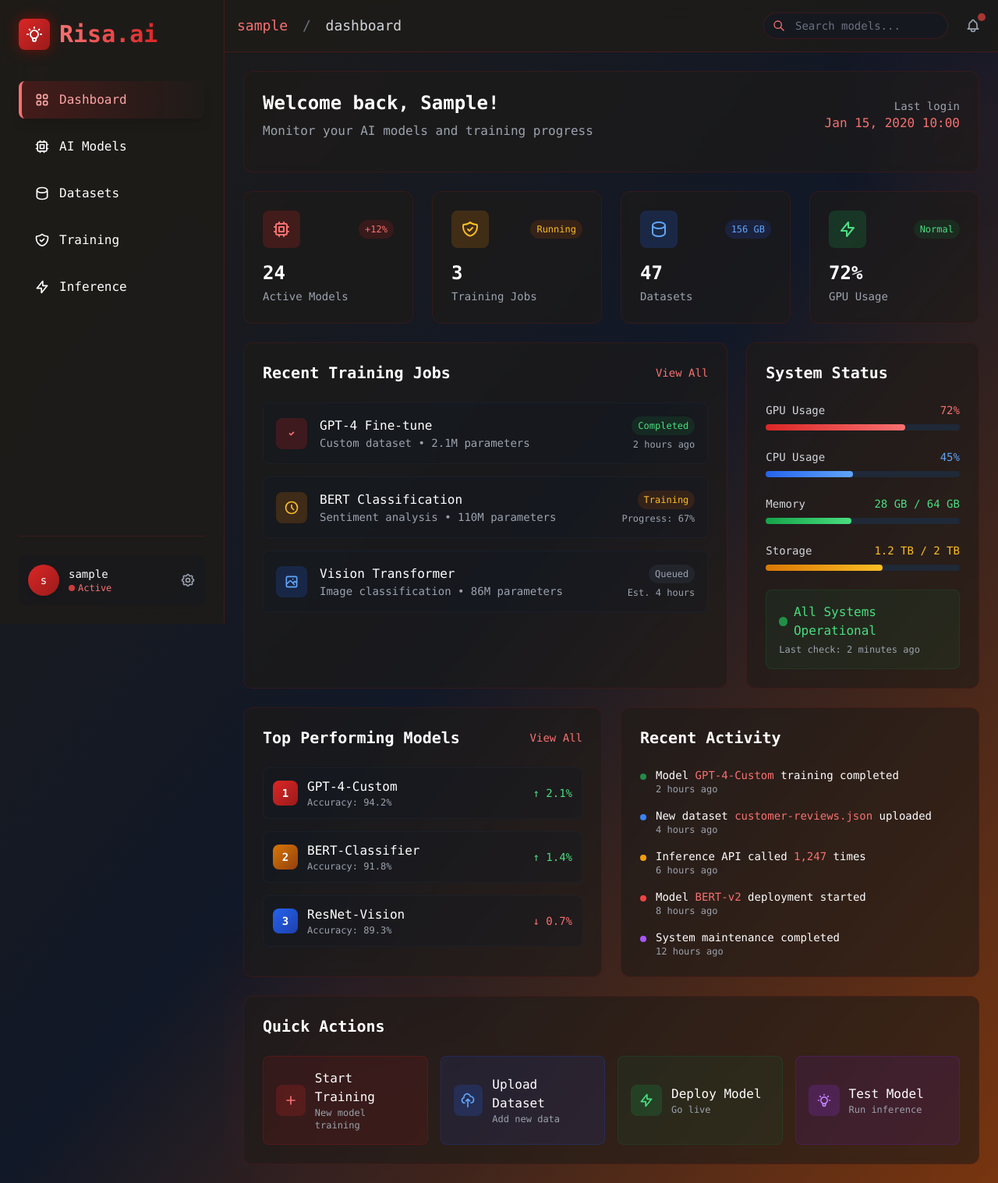
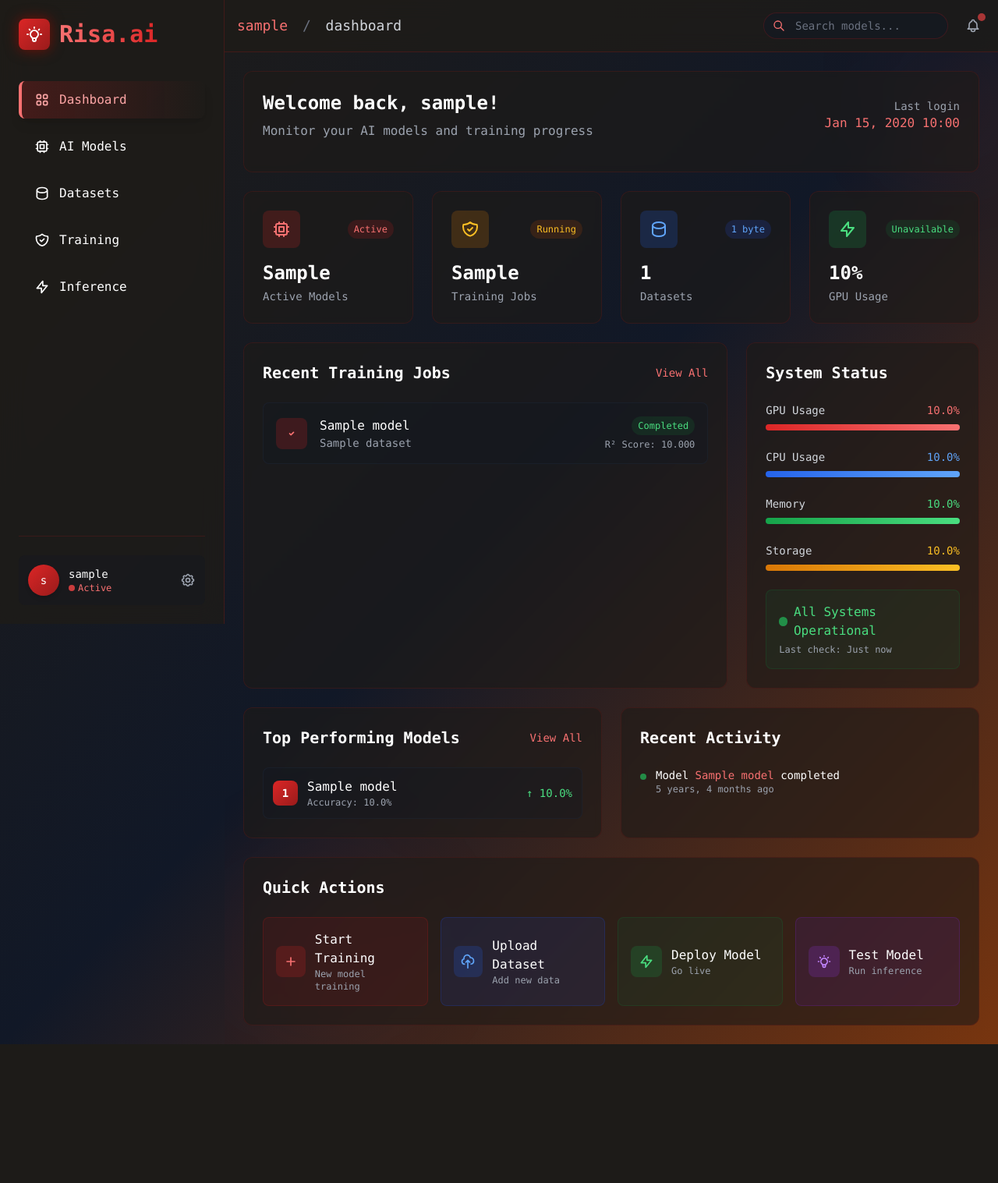
Before and after one commit to youssef-souilah/Risa.ai, a Django app: template App/templates/views/index.html in a window 1280 px wide. Shown: the whole page at 78% size. After the commit the page ends 1339 px from the top, so only its background shows below. Run offline with Django 5.2, Linux system fonts and the light colour scheme; a user stored in the database is signed in; tables that the repository leaves empty hold one stand-in row (values such as "Sample post"); the template is opened without the code that fills it: most values are stand-ins (such as "Sample title", 1, 10 or a date in 2020); some libraries are stand-ins or nearby versions.

Commit message:
dashboard view

```diff
--- a/App/templates/views/index.html
+++ b/App/templates/views/index.html
@@ -1,11 +1,12 @@
 {% extends "base.html" %}
+{% load humanize %}
 {% block content %}
      <div class="space-y-6">
           <!-- Welcome Section -->
           <div class="bg-ai-panel/60 backdrop-blur-sm rounded-xl p-6 border border-red-800/20">
             <div class="flex items-center justify-between mb-4">
               <div>
-                <h1 class="text-2xl font-bold text-white mb-2">Welcome back, {{ request.user.first_name|default:"AI Engineer" }}!</h1>
+                <h1 class="text-2xl font-bold text-white mb-2">Welcome back, {{ request.user.username }}!</h1>
                 <p class="text-gray-400">Monitor your AI models and training progress</p>
               </div>
               <div class="text-right">
@@ -25,9 +26,9 @@
                     <path stroke-linecap="round" stroke-linejoin="round" stroke-width="2" d="M9 3v2m6-2v2M9 19v2m6-2v2M5 9H3m2 6H3m18-6h-2m2 6h-2M7 19h10a2 2 0 002-2V7a2 2 0 00-2-2H7a2 2 0 00-2 2v10a2 2 0 002 2zM9 9h6v6H9V9z" />
                   </svg>
                 </div>
-                <span class="text-xs text-red-400 bg-red-900/30 px-2 py-1 rounded-full">+12%</span>
+                <span class="text-xs text-red-400 bg-red-900/30 px-2 py-1 rounded-full">Active</span>
               </div>
-              <h3 class="text-2xl font-bold text-white mb-1">24</h3>
+              <h3 class="text-2xl font-bold text-white mb-1">{{ active_models }}</h3>
               <p class="text-gray-400 text-sm">Active Models</p>
             </div>
 
@@ -41,7 +42,7 @@
                 </div>
                 <span class="text-xs text-amber-400 bg-amber-900/30 px-2 py-1 rounded-full">Running</span>
               </div>
-              <h3 class="text-2xl font-bold text-white mb-1">3</h3>
+              <h3 class="text-2xl font-bold text-white mb-1">{{ running_jobs }}</h3>
               <p class="text-gray-400 text-sm">Training Jobs</p>
             </div>
 
@@ -53,9 +54,9 @@
                     <path stroke-linecap="round" stroke-linejoin="round" stroke-width="2" d="M4 7v10c0 2.21 3.582 4 8 4s8-1.79 8-4V7M4 7c0 2.21 3.582 4 8 4s8-1.79 8-4M4 7c0-2.21 3.582-4 8-4s8 1.79 8 4" />
                   </svg>
                 </div>
-                <span class="text-xs text-blue-400 bg-blue-900/30 px-2 py-1 rounded-full">156 GB</span>
+                <span class="text-xs text-blue-400 bg-blue-900/30 px-2 py-1 rounded-full">{{ total_dataset_size|filesizeformat }}</span>
               </div>
-              <h3 class="text-2xl font-bold text-white mb-1">47</h3>
+              <h3 class="text-2xl font-bold text-white mb-1">{{ total_datasets }}</h3>
               <p class="text-gray-400 text-sm">Datasets</p>
             </div>
 
@@ -67,9 +68,11 @@
                     <path stroke-linecap="round" stroke-linejoin="round" stroke-width="2" d="M13 10V3L4 14h7v7l9-11h-7z" />
                   </svg>
                 </div>
-                <span class="text-xs text-green-400 bg-green-900/30 px-2 py-1 rounded-full">Normal</span>
+                <span class="text-xs text-green-400 bg-green-900/30 px-2 py-1 rounded-full">
+                    {% if gpu_monitoring_available %}Active{% else %}Unavailable{% endif %}
+                </span>
               </div>
-              <h3 class="text-2xl font-bold text-white mb-1">72%</h3>
+              <h3 class="text-2xl font-bold text-white mb-1">{{ gpu_usage|floatformat:1 }}%</h3>
               <p class="text-gray-400 text-sm">GPU Usage</p>
             </div>
           </div>
@@ -80,10 +83,11 @@
             <div class="lg:col-span-2 bg-ai-panel/60 backdrop-blur-sm rounded-xl p-6 border border-red-800/20">
               <div class="flex items-center justify-between mb-6">
                 <h2 class="text-xl font-bold text-white">Recent Training Jobs</h2>
-                <a href="/training/" class="text-red-400 hover:text-red-300 text-sm font-medium transition">View All</a>
+                <a href="{% url 'app:training' %}" class="text-red-400 hover:text-red-300 text-sm font-medium transition">View All</a>
               </div>
 
               <div class="space-y-4">
+                {% for job in recent_jobs %}
                 <div class="flex items-center justify-between p-4 bg-gray-900/30 rounded-lg border border-gray-800/50 hover:border-red-800/30 transition">
                   <div class="flex items-center space-x-4">
                     <div class="w-10 h-10 bg-red-600/20 rounded-lg flex items-center justify-center">
@@ -92,51 +96,28 @@
                       </svg>
                     </div>
                     <div>
-                      <h3 class="font-medium text-white">GPT-4 Fine-tune</h3>
-                      <p class="text-sm text-gray-400">Custom dataset • 2.1M parameters</p>
+                      <h3 class="font-medium text-white">{{ job.model.name }}</h3>
+                      <p class="text-sm text-gray-400">{{ job.dataset.name }}</p>
                     </div>
                   </div>
                   <div class="text-right">
-                    <span class="inline-block bg-green-900/30 text-green-400 text-xs px-2 py-1 rounded-full">Completed</span>
-                    <p class="text-xs text-gray-400 mt-1">2 hours ago</p>
+                    <span class="inline-block {% if job.status == 'completed' %}bg-green-900/30 text-green-400{% elif job.status == 'running' %}bg-amber-900/30 text-amber-400{% else %}bg-gray-700/30 text-gray-400{% endif %} text-xs px-2 py-1 rounded-full">
+                        {{ job.status|title }}
+                    </span>
+                    <p class="text-xs text-gray-400 mt-1">
+                        {% if job.metrics and job.metrics.r2_score %}
+                            R² Score: {{ job.metrics.r2_score|floatformat:3 }}
+                        {% else %}
+                            {{ job.started_at|timesince }} ago
+                        {% endif %}
+                    </p>
                   </div>
                 </div>
-
-                <div class="flex items-center justify-between p-4 bg-gray-900/30 rounded-lg border border-gray-800/50 hover:border-red-800/30 transition">
-                  <div class="flex items-center space-x-4">
-                    <div class="w-10 h-10 bg-amber-600/20 rounded-lg flex items-center justify-center">
-                      <svg class="w-5 h-5 text-amber-400" fill="none" stroke="currentColor" viewBox="0 0 24 24">
-                        <path stroke-linecap="round" stroke-linejoin="round" stroke-width="2" d="M12 8v4l3 3m6-3a9 9 0 11-18 0 9 9 0 0118 0z" />
-                      </svg>
-                    </div>
-                    <div>
-                      <h3 class="font-medium text-white">BERT Classification</h3>
-                      <p class="text-sm text-gray-400">Sentiment analysis • 110M parameters</p>
-                    </div>
-                  </div>
-                  <div class="text-right">
-                    <span class="inline-block bg-amber-900/30 text-amber-400 text-xs px-2 py-1 rounded-full">Training</span>
-                    <p class="text-xs text-gray-400 mt-1">Progress: 67%</p>
-                  </div>
+                {% empty %}
+                <div class="text-center py-8">
+                    <p class="text-gray-400">No training jobs yet</p>
                 </div>
-
-                <div class="flex items-center justify-between p-4 bg-gray-900/30 rounded-lg border border-gray-800/50 hover:border-red-800/30 transition">
-                  <div class="flex items-center space-x-4">
-                    <div class="w-10 h-10 bg-blue-600/20 rounded-lg flex items-center justify-center">
-                      <svg class="w-5 h-5 text-blue-400" fill="none" stroke="currentColor" viewBox="0 0 24 24">
-                        <path stroke-linecap="round" stroke-linejoin="round" stroke-width="2" d="M4 16l4.586-4.586a2 2 0 012.828 0L16 16m-2-2l1.586-1.586a2 2 0 012.828 0L20 14m-6-6h.01M6 20h12a2 2 0 002-2V6a2 2 0 00-2-2H6a2 2 0 00-2 2v12a2 2 0 002 2z" />
-                      </svg>
-                    </div>
-                    <div>
-                      <h3 class="font-medium text-white">Vision Transformer</h3>
-                      <p class="text-sm text-gray-400">Image classification • 86M parameters</p>
-                    </div>
-                  </div>
-                  <div class="text-right">
-                    <span class="inline-block bg-gray-700/30 text-gray-400 text-xs px-2 py-1 rounded-full">Queued</span>
-                    <p class="text-xs text-gray-400 mt-1">Est. 4 hours</p>
-                  </div>
-                </div>
+                {% endfor %}
               </div>
             </div>
 
@@ -149,10 +130,10 @@
                 <div>
                   <div class="flex items-center justify-between mb-2">
                     <span class="text-sm text-gray-300">GPU Usage</span>
-                    <span class="text-sm text-red-400">72%</span>
+                    <span class="text-sm text-red-400">{{ gpu_usage|floatformat:1 }}%</span>
                   </div>
                   <div class="w-full bg-gray-800 rounded-full h-2">
-                    <div class="bg-gradient-to-r from-red-600 to-red-400 h-2 rounded-full" style="width: 72%"></div>
+                    <div class="bg-gradient-to-r from-red-600 to-red-400 h-2 rounded-full" style="width: {{ gpu_usage }}%"></div>
                   </div>
                 </div>
 
@@ -160,10 +141,10 @@
                 <div>
                   <div class="flex items-center justify-between mb-2">
                     <span class="text-sm text-gray-300">CPU Usage</span>
-                    <span class="text-sm text-blue-400">45%</span>
+                    <span class="text-sm text-blue-400">{{ cpu_usage|floatformat:1 }}%</span>
                   </div>
                   <div class="w-full bg-gray-800 rounded-full h-2">
-                    <div class="bg-gradient-to-r from-blue-600 to-blue-400 h-2 rounded-full" style="width: 45%"></div>
+                    <div class="bg-gradient-to-r from-blue-600 to-blue-400 h-2 rounded-full" style="width: {{ cpu_usage }}%"></div>
                   </div>
                 </div>
 
@@ -171,10 +152,10 @@
                 <div>
                   <div class="flex items-center justify-between mb-2">
                     <span class="text-sm text-gray-300">Memory</span>
-                    <span class="text-sm text-green-400">28 GB / 64 GB</span>
+                    <span class="text-sm text-green-400">{{ memory_usage|floatformat:1 }}%</span>
                   </div>
                   <div class="w-full bg-gray-800 rounded-full h-2">
-                    <div class="bg-gradient-to-r from-green-600 to-green-400 h-2 rounded-full" style="width: 44%"></div>
+                    <div class="bg-gradient-to-r from-green-600 to-green-400 h-2 rounded-full" style="width: {{ memory_usage }}%"></div>
                   </div>
                 </div>
 
@@ -182,10 +163,10 @@
                 <div>
                   <div class="flex items-center justify-between mb-2">
                     <span class="text-sm text-gray-300">Storage</span>
-                    <span class="text-sm text-amber-400">1.2 TB / 2 TB</span>
+                    <span class="text-sm text-amber-400">{{ storage_usage|floatformat:1 }}%</span>
                   </div>
                   <div class="w-full bg-gray-800 rounded-full h-2">
-                    <div class="bg-gradient-to-r from-amber-600 to-amber-400 h-2 rounded-full" style="width: 60%"></div>
+                    <div class="bg-gradient-to-r from-amber-600 to-amber-400 h-2 rounded-full" style="width: {{ storage_usage }}%"></div>
                   </div>
                 </div>
 
@@ -195,7 +176,7 @@
                     <div class="w-3 h-3 bg-green-500 rounded-full animate-pulse"></div>
                     <span class="text-green-400 font-medium">All Systems Operational</span>
                   </div>
-                  <p class="text-xs text-gray-400 mt-1">Last check: 2 minutes ago</p>
+                  <p class="text-xs text-gray-400 mt-1">Last check: Just now</p>
                 </div>
               </div>
             </div>
@@ -207,48 +188,28 @@
             <div class="bg-ai-panel/60 backdrop-blur-sm rounded-xl p-6 border border-red-800/20">
               <div class="flex items-center justify-between mb-6">
                 <h2 class="text-xl font-bold text-white">Top Performing Models</h2>
-                <a href="/models/" class="text-red-400 hover:text-red-300 text-sm font-medium transition">View All</a>
+                <a href="{% url 'app:models' %}" class="text-red-400 hover:text-red-300 text-sm font-medium transition">View All</a>
               </div>
 
               <div class="space-y-4">
+                {% for model in top_models %}
                 <div class="flex items-center justify-between p-3 bg-gray-900/30 rounded-lg border border-gray-800/50">
                   <div class="flex items-center space-x-3">
-                    <div class="w-8 h-8 bg-gradient-to-br from-red-600 to-red-800 rounded-lg flex items-center justify-center text-white font-bold text-sm">1</div>
+                    <div class="w-8 h-8 bg-gradient-to-br from-red-600 to-red-800 rounded-lg flex items-center justify-center text-white font-bold text-sm">{{ forloop.counter }}</div>
                     <div>
-                      <h3 class="font-medium text-white">GPT-4-Custom</h3>
-                      <p class="text-xs text-gray-400">Accuracy: 94.2%</p>
+                      <h3 class="font-medium text-white">{{ model.name }}</h3>
+                      <p class="text-xs text-gray-400">Accuracy: {{ model.accuracy|floatformat:1 }}%</p>
                     </div>
                   </div>
                   <div class="text-right">
-                    <span class="text-green-400 text-sm">↑ 2.1%</span>
+                    <span class="text-green-400 text-sm">↑ {{ model.accuracy|floatformat:1 }}%</span>
                   </div>
                 </div>
-
-                <div class="flex items-center justify-between p-3 bg-gray-900/30 rounded-lg border border-gray-800/50">
-                  <div class="flex items-center space-x-3">
-                    <div class="w-8 h-8 bg-gradient-to-br from-amber-600 to-amber-800 rounded-lg flex items-center justify-center text-white font-bold text-sm">2</div>
-                    <div>
-                      <h3 class="font-medium text-white">BERT-Classifier</h3>
-                      <p class="text-xs text-gray-400">Accuracy: 91.8%</p>
-                    </div>
-                  </div>
-                  <div class="text-right">
-                    <span class="text-green-400 text-sm">↑ 1.4%</span>
-                  </div>
+                {% empty %}
+                <div class="text-center py-8">
+                    <p class="text-gray-400">No models with accuracy metrics yet</p>
                 </div>
-
-                <div class="flex items-center justify-between p-3 bg-gray-900/30 rounded-lg border border-gray-800/50">
-                  <div class="flex items-center space-x-3">
-                    <div class="w-8 h-8 bg-gradient-to-br from-blue-600 to-blue-800 rounded-lg flex items-center justify-center text-white font-bold text-sm">3</div>
-                    <div>
-                      <h3 class="font-medium text-white">ResNet-Vision</h3>
-                      <p class="text-xs text-gray-400">Accuracy: 89.3%</p>
-                    </div>
-                  </div>
-                  <div class="text-right">
-                    <span class="text-red-400 text-sm">↓ 0.7%</span>
-                  </div>
-                </div>
+                {% endfor %}
               </div>
             </div>
 
@@ -257,45 +218,19 @@
               <h2 class="text-xl font-bold text-white mb-6">Recent Activity</h2>
 
               <div class="space-y-4">
+                {% for job in recent_jobs %}
                 <div class="flex items-start space-x-3">
-                  <div class="w-2 h-2 bg-green-500 rounded-full mt-2 animate-pulse"></div>
+                  <div class="w-2 h-2 {% if job.status == 'completed' %}bg-green-500{% elif job.status == 'running' %}bg-blue-500{% else %}bg-amber-500{% endif %} rounded-full mt-2 animate-pulse"></div>
                   <div class="flex-1">
-                    <p class="text-sm text-white">Model <span class="text-red-400">GPT-4-Custom</span> training completed</p>
-                    <p class="text-xs text-gray-400">2 hours ago</p>
+                    <p class="text-sm text-white">Model <span class="text-red-400">{{ job.model.name }}</span> {{ job.status }}</p>
+                    <p class="text-xs text-gray-400">{{ job.started_at|timesince }} ago</p>
                   </div>
                 </div>
-
-                <div class="flex items-start space-x-3">
-                  <div class="w-2 h-2 bg-blue-500 rounded-full mt-2"></div>
-                  <div class="flex-1">
-                    <p class="text-sm text-white">New dataset <span class="text-red-400">customer-reviews.json</span> uploaded</p>
-                    <p class="text-xs text-gray-400">4 hours ago</p>
-                  </div>
+                {% empty %}
+                <div class="text-center py-8">
+                    <p class="text-gray-400">No recent activity</p>
                 </div>
-
-                <div class="flex items-start space-x-3">
-                  <div class="w-2 h-2 bg-amber-500 rounded-full mt-2"></div>
-                  <div class="flex-1">
-                    <p class="text-sm text-white">Inference API called <span class="text-red-400">1,247</span> times</p>
-                    <p class="text-xs text-gray-400">6 hours ago</p>
-                  </div>
-                </div>
-
-                <div class="flex items-start space-x-3">
-                  <div class="w-2 h-2 bg-red-500 rounded-full mt-2"></div>
-                  <div class="flex-1">
-                    <p class="text-sm text-white">Model <span class="text-red-400">BERT-v2</span> deployment started</p>
-                    <p class="text-xs text-gray-400">8 hours ago</p>
-                  </div>
-                </div>
-
-                <div class="flex items-start space-x-3">
-                  <div class="w-2 h-2 bg-purple-500 rounded-full mt-2"></div>
-                  <div class="flex-1">
-                    <p class="text-sm text-white">System maintenance completed</p>
-                    <p class="text-xs text-gray-400">12 hours ago</p>
-                  </div>
-                </div>
+                {% endfor %}
               </div>
             </div>
           </div>
@@ -305,7 +240,7 @@
             <h2 class="text-xl font-bold text-white mb-6">Quick Actions</h2>
 
             <div class="grid grid-cols-1 sm:grid-cols-2 lg:grid-cols-4 gap-4">
-              <a href="/training/new/" class="flex items-center space-x-3 p-4 bg-red-900/20 hover:bg-red-900/30 border border-red-800/30 rounded-lg transition-all group">
+              <a href="{% url 'app:training' %}" class="flex items-center space-x-3 p-4 bg-red-900/20 hover:bg-red-900/30 border border-red-800/30 rounded-lg transition-all group">
                 <div class="w-10 h-10 bg-red-600/20 rounded-lg flex items-center justify-center group-hover:bg-red-600/30 transition">
                   <svg class="w-5 h-5 text-red-400" fill="none" stroke="currentColor" viewBox="0 0 24 24">
                     <path stroke-linecap="round" stroke-linejoin="round" stroke-width="2" d="M12 6v6m0 0v6m0-6h6m-6 0H6" />
@@ -317,7 +252,7 @@
                 </div>
               </a>
 
-              <a href="/datasets/upload/" class="flex items-center space-x-3 p-4 bg-blue-900/20 hover:bg-blue-900/30 border border-blue-800/30 rounded-lg transition-all group">
+              <a href="{% url 'app:datasets' %}" class="flex items-center space-x-3 p-4 bg-blue-900/20 hover:bg-blue-900/30 border border-blue-800/30 rounded-lg transition-all group">
                 <div class="w-10 h-10 bg-blue-600/20 rounded-lg flex items-center justify-center group-hover:bg-blue-600/30 transition">
                   <svg class="w-5 h-5 text-blue-400" fill="none" stroke="currentColor" viewBox="0 0 24 24">
                     <path stroke-linecap="round" stroke-linejoin="round" stroke-width="2" d="M7 16a4 4 0 01-.88-7.903A5 5 0 1115.9 6L16 6a5 5 0 011 9.9M15 13l-3-3m0 0l-3 3m3-3v12" />
@@ -329,7 +264,7 @@
                 </div>
               </a>
 
-              <a href="/models/deploy/" class="flex items-center space-x-3 p-4 bg-green-900/20 hover:bg-green-900/30 border border-green-800/30 rounded-lg transition-all group">
+              <a href="{% url 'app:models' %}" class="flex items-center space-x-3 p-4 bg-green-900/20 hover:bg-green-900/30 border border-green-800/30 rounded-lg transition-all group">
                 <div class="w-10 h-10 bg-green-600/20 rounded-lg flex items-center justify-center group-hover:bg-green-600/30 transition">
                   <svg class="w-5 h-5 text-green-400" fill="none" stroke="currentColor" viewBox="0 0 24 24">
                     <path stroke-linecap="round" stroke-linejoin="round" stroke-width="2" d="M13 10V3L4 14h7v7l9-11h-7z" />
@@ -341,7 +276,7 @@
                 </div>
               </a>
 
-              <a href="/inference/test/" class="flex items-center space-x-3 p-4 bg-purple-900/20 hover:bg-purple-900/30 border border-purple-800/30 rounded-lg transition-all group">
+              <a href="{% url 'app:inference' %}" class="flex items-center space-x-3 p-4 bg-purple-900/20 hover:bg-purple-900/30 border border-purple-800/30 rounded-lg transition-all group">
                 <div class="w-10 h-10 bg-purple-600/20 rounded-lg flex items-center justify-center group-hover:bg-purple-600/30 transition">
                   <svg class="w-5 h-5 text-purple-400" fill="none" stroke="currentColor" viewBox="0 0 24 24">
                     <path stroke-linecap="round" stroke-linejoin="round" stroke-width="2" d="M9.663 17h4.673M12 3v1m6.364 1.636l-.707.707M21 12h-1M4 12H3m3.343-5.657l-.707-.707m2.828 9.9a5 5 0 117.072 0l-.548.547A3.374 3.374 0 0014 18.469V19a2 2 0 11-4 0v-.531c0-.895-.356-1.754-.988-2.386l-.548-.547z" />
```
